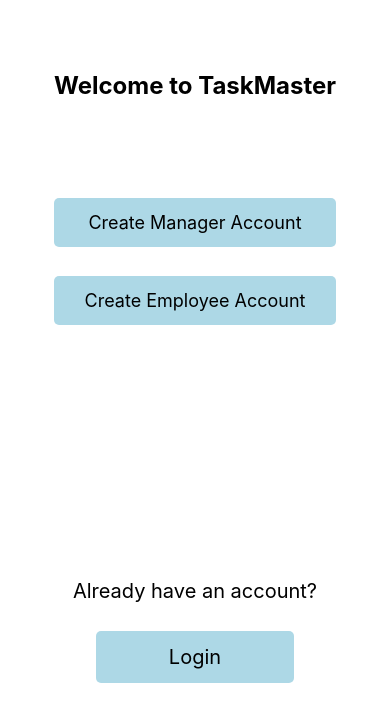
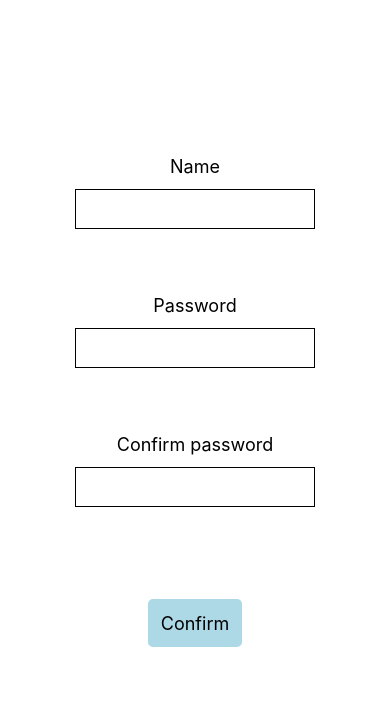
Before and after one commit to HorvathTeddy/TaskMaster, a React Native app: screen / in a window 390 px wide. Shown: the top 722 px of the page. Built offline with nearby package versions, Linux system fonts and the light colour scheme.

Commit message:
added a login page

```diff
--- a/App.js
+++ b/App.js
@@ -1,11 +1,16 @@
 import { StyleSheet, Text, View } from "react-native";
-import CreateAccoutMain from "./components/CreateAccount/CreateAccoutMain";
+import Login from "./components/Login/Login";
 
 export default function App() {
   const handlePress = () => false;
   return (
     <View style={styles.container}>
-      <CreateAccoutMain></CreateAccoutMain>
+      {/* <CreateAccoutMain></CreateAccoutMain> */}
+      <Login
+        title="Name"
+        passwd="Password"
+        passwdCon="Confirm password"
+      ></Login>
     </View>
   );
 }
--- a/components/CreateAccount/CreateAccountButtons.js
+++ b/components/CreateAccount/CreateAccountButtons.js
@@ -2,7 +2,7 @@ import { StyleSheet, Text } from "react-native";
 import { TouchableOpacity } from "react-native";
 import React from "react";
 
-const StandardButton = ({ title }) => {
+const CreateAccountButtons = ({ title }) => {
   return (
     <TouchableOpacity style={styles.button}>
       <Text style={styles.text}>{title}</Text>
@@ -14,7 +14,6 @@ const styles = StyleSheet.create({
   button: {
     alignItems: "center",
     justifyContent: "flex-start",
-    width: "100%",
     marginTop: "10%",
     padding: "5%",
     borderRadius: 5,
@@ -26,4 +25,4 @@ const styles = StyleSheet.create({
   },
 });
 
-export default StandardButton;
+export default CreateAccountButtons;
--- a/components/CreateAccount/CreateAccoutMain.js
+++ b/components/CreateAccount/CreateAccoutMain.js
@@ -1,6 +1,6 @@
 import { Text, StyleSheet, View } from "react-native";
 import React, { Component } from "react";
-import StandardButton from "./CreateAccountButtons";
+import CreateAccountButtons from "./CreateAccountButtons";
 import LoginButtons from "./LoginButtons";
 import { StatusBar } from "expo-status-bar";
 
@@ -9,8 +9,8 @@ export default class CreateAccoutMain extends Component {
     return (
       <View style={styles.container}>
         <Text style={styles.text}>Welcome to TaskMaster</Text>
-        <StandardButton title="Create Manager Account"></StandardButton>
-        <StandardButton title="Create Employee Account"></StandardButton>
+        <CreateAccountButtons title="Create Manager Account"></CreateAccountButtons>
+        <CreateAccountButtons title="Create Employee Account"></CreateAccountButtons>
         <Text style={styles.loginText}>Already have an account?</Text>
         <LoginButtons title="Login"></LoginButtons>
         <StatusBar style="auto" />
--- a/components/CreateAccount/LoginButtons.js
+++ b/components/CreateAccount/LoginButtons.js
@@ -13,7 +13,7 @@ const styles = StyleSheet.create({
   button: {
     alignItems: "center",
     justifyContent: "center",
-    width: "70%",
+    width: "50%",
     marginTop: "10%",
     padding: "5%",
     borderRadius: 5,
--- /dev/null
+++ b/components/Login/Login.js
@@ -0,0 +1,58 @@
+import {
+  StyleSheet,
+  TextInput,
+  View,
+  Text,
+  TouchableOpacity,
+} from "react-native";
+
+const Login = ({ title, passwd, passwdCon }) => {
+  return (
+    <View style={styles.container}>
+      <Text style={styles.label}>{title}</Text>
+      <TextInput style={styles.input} />
+      <Text style={styles.label}>{passwd}</Text>
+      <TextInput style={styles.input} />
+      <Text style={styles.label}>{passwdCon}</Text>
+      <TextInput style={styles.input} />
+      <TouchableOpacity style={styles.button}>
+        <Text style={styles.text}>Confirm</Text>
+      </TouchableOpacity>
+    </View>
+  );
+};
+
+const styles = StyleSheet.create({
+  container: {
+    flex: 1,
+    backgroundColor: "#fff",
+    alignItems: "center",
+    justifyContent: "flex-start",
+    marginTop: "40%",
+  },
+  input: {
+    height: 40,
+    margin: 12,
+    borderWidth: 1,
+    padding: 10,
+    marginBottom: "25%",
+  },
+  label: {
+    justifyContent: "center",
+    fontSize: 18,
+  },
+  button: {
+    alignItems: "center",
+    justifyContent: "flex-start",
+    marginTop: "10%",
+    padding: "5%",
+    borderRadius: 5,
+    backgroundColor: "lightblue",
+  },
+  text: {
+    justifyContent: "center",
+    fontSize: 18,
+  },
+});
+
+export default Login;
```
